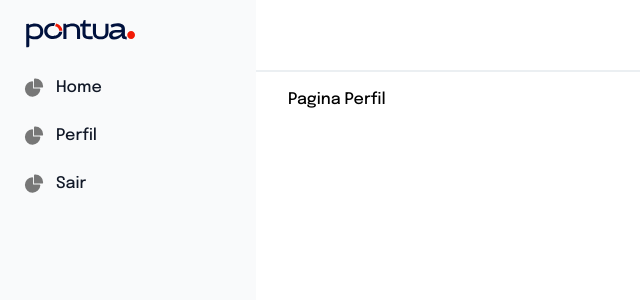
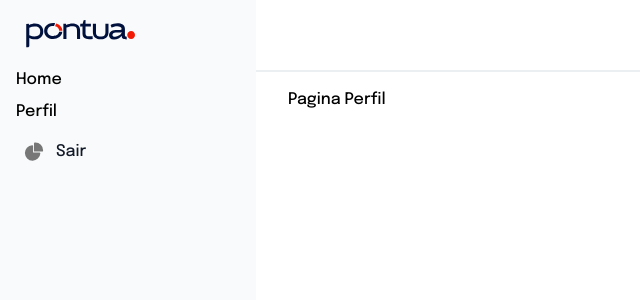
Before and after one commit to dev-Paulo/Desafio-Pontua, a React (Vite) app: page /perfil in a window 1280 px wide. Shown: the top 300 px of the page, without its empty margins (0-640 px from the left). Built offline with nearby package versions, Linux system fonts and the light colour scheme.

Commit message:
Renderizacao condicional da sidebar e topbar

```diff
--- a/package.json
+++ b/package.json
@@ -17,6 +17,7 @@
     "react-router-dom": "^6.14.2"
   },
   "devDependencies": {
+    "@types/node": "^20.4.5",
     "@types/react": "^18.2.15",
     "@types/react-dom": "^18.2.7",
     "@typescript-eslint/eslint-plugin": "^6.0.0",
--- a/src/components/Sidebar/Sidebar.tsx
+++ b/src/components/Sidebar/Sidebar.tsx
@@ -1,3 +1,4 @@
+import { Link } from "react-router-dom";
 import logoPontua from "../../assets/logo-pontua.svg";
 
 export function Sidebar() {
@@ -41,7 +42,7 @@ export function Sidebar() {
           </a>
           <ul className="space-y-2 font-medium">
             <li>
-              <a
+              {/* <a
                 href="#"
                 className="flex items-center p-2 text-gray-900 rounded-lg dark:text-white hover:bg-gray-100 dark:hover:bg-gray-700 group"
               >
@@ -56,10 +57,22 @@ export function Sidebar() {
                   <path d="M12.5 0c-.157 0-.311.01-.565.027A1 1 0 0 0 11 1.02V10h8.975a1 1 0 0 0 1-.935c.013-.188.028-.374.028-.565A8.51 8.51 0 0 0 12.5 0Z" />
                 </svg>
                 <span className="ml-3">Home</span>
-              </a>
+              </a> */}
+              <Link
+                  // onClick={() => {
+                  //   setIndexAtivo(index);
+                  //   localStorage.setItem("indexAtivo", index.toString()!);
+                  // }}
+                  aria-controls="example-collapse-text"
+                  to={'/home'}
+                  // className={`opcao-menu  ${
+                  //   indexAtivo == index ? "activado" : ""
+                  // }`}
+                  style={{ textDecoration: "none" }}
+                >Home</Link>
             </li>
             <li>
-              <a
+              {/* <a
                 href="#"
                 className="flex items-center p-2 text-gray-900 rounded-lg dark:text-white hover:bg-gray-100 dark:hover:bg-gray-700 group"
               >
@@ -74,7 +87,19 @@ export function Sidebar() {
                   <path d="M12.5 0c-.157 0-.311.01-.565.027A1 1 0 0 0 11 1.02V10h8.975a1 1 0 0 0 1-.935c.013-.188.028-.374.028-.565A8.51 8.51 0 0 0 12.5 0Z" />
                 </svg>
                 <span className="ml-3">Perfil</span>
-              </a>
+              </a> */}
+                 <Link
+                  // onClick={() => {
+                  //   setIndexAtivo(index);
+                  //   localStorage.setItem("indexAtivo", index.toString()!);
+                  // }}
+                  aria-controls="example-collapse-text"
+                  to={'/perfil'}
+                  // className={`opcao-menu  ${
+                  //   indexAtivo == index ? "activado" : ""
+                  // }`}
+                  style={{ textDecoration: "none" }}
+                >Perfil</Link>
             </li>
             <li>
               <a
--- a/src/pages/Perfil/Perfil.tsx
+++ b/src/pages/Perfil/Perfil.tsx
@@ -1,4 +1,11 @@
+import { useEffect } from "react";
+
+/* eslint-disable @typescript-eslint/no-var-requires */
 export function Perfil() {
+
+  useEffect(() => {
+
+  }, [])
   return (
     <main className="flex-1 ml-72 mt-4">
       <div className=" w-3/4">Pagina Perfil</div>
--- a/src/router.tsx
+++ b/src/router.tsx
@@ -1,24 +1,36 @@
-import { Route, Routes } from "react-router-dom";
+import { Route, Routes, useLocation } from "react-router-dom";
 import { Sidebar } from "./components/Sidebar/Sidebar";
 import { Topbar } from "./components/Topbar/Topbar";
 import { Home } from "./pages/Home/Home";
 import { Login } from "./pages/Login/Login";
 import { Perfil } from "./pages/Perfil/Perfil";
 
-export function AppRoutes() {
+interface LayoutWrapperProps {
+  children: React.ReactNode;
+}
+
+// Custom wrapper component to conditionally render topbar and sidebar
+function LayoutWrapper({ children }: LayoutWrapperProps) {
+  const location = useLocation();
+  const isLoginPage = location.pathname === "/login";
+
   return (
     <div className="app">
-      <Sidebar />
-
+      {!isLoginPage && <Sidebar />}
       <main className="content">
-        <Topbar />
-
-        <Routes>
-          <Route path="/" element={<Login />} />
-          <Route path="/home" element={<Home />} />
-          <Route path="/perfil" element={<Perfil />} />
-        </Routes>
+        {!isLoginPage && <Topbar />}
+        {children}
       </main>
     </div>
   );
 }
+
+export function AppRoutes() {
+  return (
+    <Routes>
+      <Route path="/" element={<LayoutWrapper><Login /></LayoutWrapper>} />
+      <Route path="/home" element={<LayoutWrapper><Home /></LayoutWrapper>} />
+      <Route path="/perfil" element={<LayoutWrapper><Perfil /></LayoutWrapper>} />
+    </Routes>
+  );
+}
```
Also changed, not shown: 1 other file (tests, documents, lock files or other folders).
